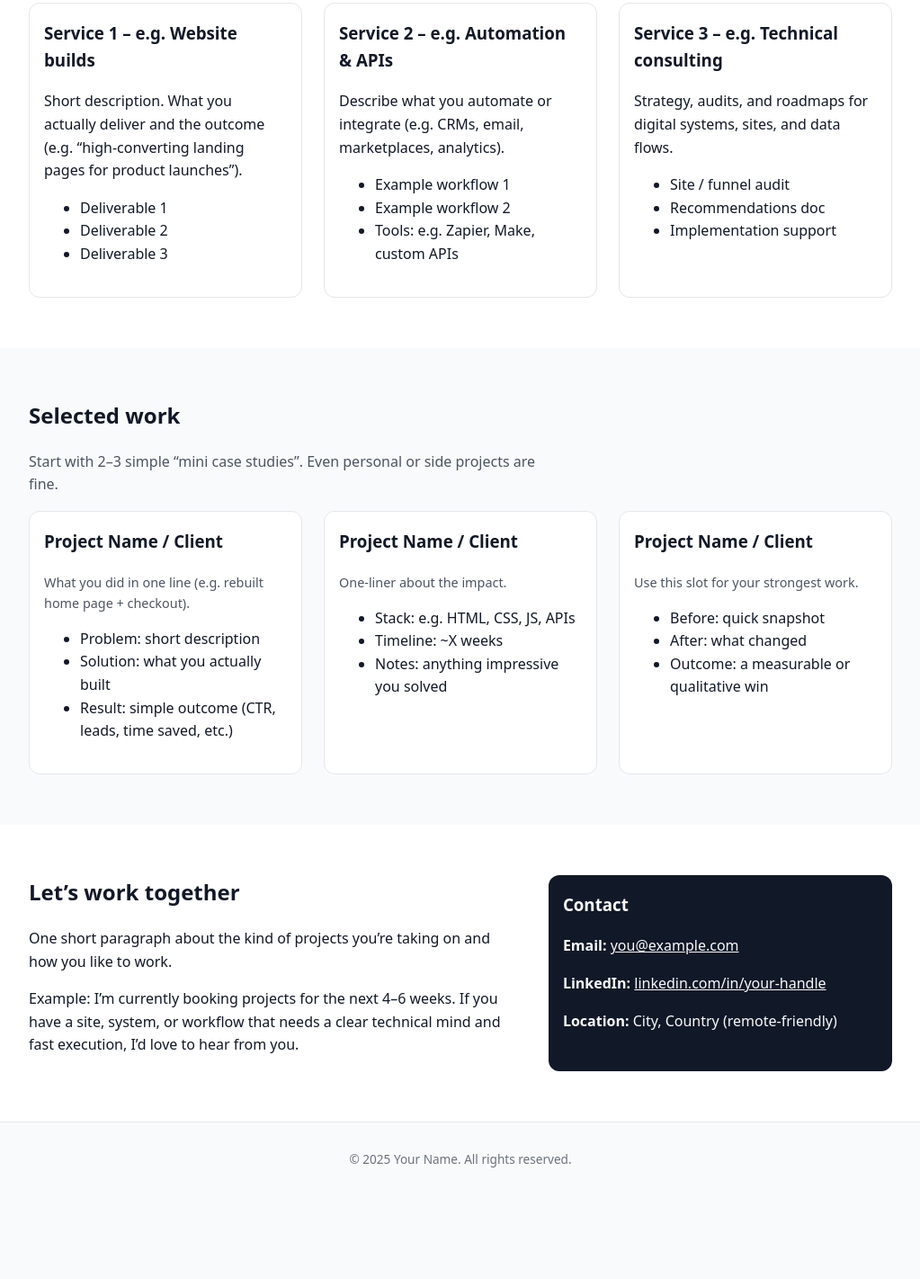
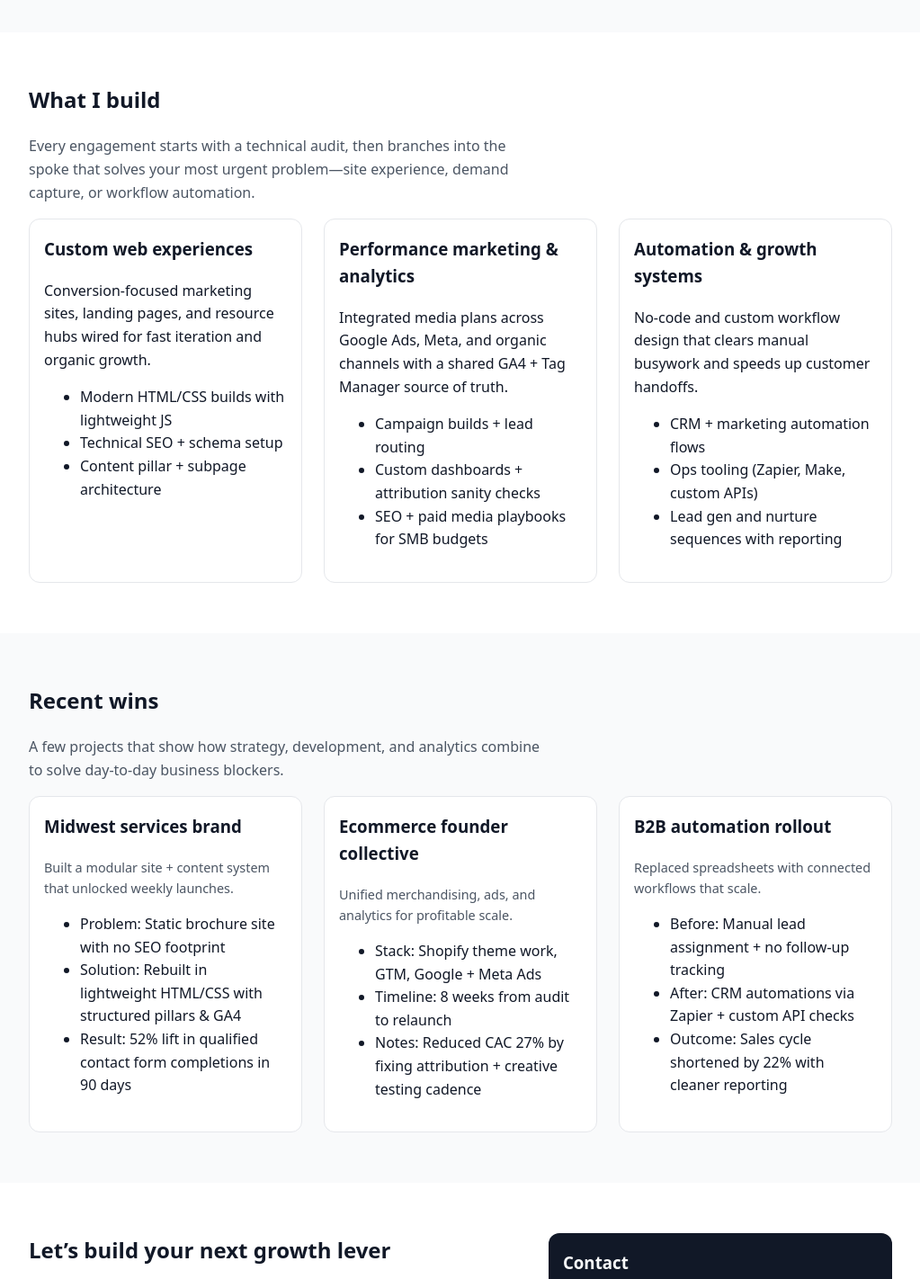
Before and after one commit to found-it-online/freelancer-site, a plain HTML site: page index.html in a window 1280 px wide. Shown: the part 997-2419 px from the top of the page at 90% size, without its empty margins (128-1151 px from the left). Before the commit the page ends 2334 px from the top, so only its background shows below. Drawn offline with Linux system fonts and the light colour scheme.

Commit message:
Refresh site content and add tooling

```diff
--- a/index.html
+++ b/index.html
@@ -2,14 +2,14 @@
 <html lang="en">
 <head>
   <meta charset="UTF-8" />
-  <title>Your Name – Freelance [Your Role]</title>
+  <title>Lauren Milligan – Digital Solutions Partner</title>
   <meta name="viewport" content="width=device-width, initial-scale=1" />
   <link rel="stylesheet" href="styles.css" />
 </head>
 <body>
   <header class="site-header">
     <div class="container nav">
-      <div class="logo">YourName</div>
+      <div class="logo">Lauren Milligan</div>
       <nav>
         <a href="#about">About</a>
         <a href="#services">Services</a>
@@ -24,16 +24,18 @@ pwd
     <section class="hero">
       <div class="container hero-content">
         <div>
-          <p class="eyebrow">Freelance [Your Role]</p>
-          <h1>I help brands with [short value statement]</h1>
+          <p class="eyebrow">Fractional digital partner</p>
+          <h1>I build custom solutions that remove growth bottlenecks</h1>
           <p class="hero-subtitle">
-            Brief one–two sentence elevator pitch about who you help and what you do.
+            Lauren Milligan pairs 10+ years of enterprise-to-SMB experience with fast execution
+            across web, funnels, analytics, and automation so leaders get measurable impact instead
+            of endless guesswork.
           </p>
           <div class="hero-actions">
             <a href="#contact" class="btn primary">Book a free call</a>
             <a href="#work" class="btn ghost">View recent work</a>
           </div>
-          <p class="hero-note">Available for projects starting in [Month, Year]</p>
+          <p class="hero-note">Currently partnering with sub-$50M teams seeking clarity and scale</p>
         </div>
       </div>
     </section>
@@ -42,23 +44,26 @@ pwd
     <section id="about" class="section">
       <div class="container two-column">
         <div>
-          <h2>About me</h2>
+          <h2>About Lauren</h2>
           <p>
-            2–3 sentences about your background. Mention years of experience, types of clients,
-            and what you’re best at.
+            For the past decade I’ve partnered with founders, marketing leads, and operations teams
+            to diagnose revenue leaks and build digital systems that actually solve them. I’m equal
+            parts strategist and builder—comfortable in code editors, GA4, ad dashboards, and CRM
+            logic—and I bring those disciplines together so you get fewer vendors and faster wins.
           </p>
           <p>
-            Example: I’ve spent the last 8+ years helping ecommerce and SaaS brands improve
-            their websites, funnels, and automations using modern tools and analytics.
+            This site acts as my hub-and-spoke: pillar pages outline signature offers, while sub
+            pages dive into free tools, code samples, and templates that help visitors act the moment
+            a question comes up.
           </p>
         </div>
         <div class="highlight-box">
           <h3>Quick facts</h3>
           <ul>
-            <li>Based in: Your city / timezone</li>
-            <li>Experience: X+ years</li>
-            <li>Past roles: e.g. Digital marketing, Web dev, AI workflows</li>
-            <li>Ideal clients: e.g. ecommerce, B2B, agencies</li>
+            <li>Based in: Chicago, CST (remote-first)</li>
+            <li>Experience: 10+ years across enterprise + SMB</li>
+            <li>Core roles: Web dev, SEO, performance media, automation</li>
+            <li>Ideal teams: Service or ecommerce orgs under $50M ARR</li>
           </ul>
         </div>
       </div>
@@ -67,43 +72,46 @@ pwd
     <!-- SERVICES / EXPERTISE -->
     <section id="services" class="section alt">
       <div class="container">
-        <h2>How I can help</h2>
+        <h2>What I build</h2>
         <p class="section-intro">
-          Focus on 3–4 core offers. Make them concrete and outcome-based.
+          Every engagement starts with a technical audit, then branches into the spoke that solves
+          your most urgent problem—site experience, demand capture, or workflow automation.
         </p>
         <div class="grid">
           <div class="card">
-            <h3>Service 1 – e.g. Website builds</h3>
+            <h3>Custom web experiences</h3>
             <p>
-              Short description. What you actually deliver and the outcome (e.g. “high-converting
-              landing pages for product launches”).
+              Conversion-focused marketing sites, landing pages, and resource hubs wired for fast
+              iteration and organic growth.
             </p>
             <ul>
-              <li>Deliverable 1</li>
-              <li>Deliverable 2</li>
-              <li>Deliverable 3</li>
+              <li>Modern HTML/CSS builds with lightweight JS</li>
+              <li>Technical SEO + schema setup</li>
+              <li>Content pillar + subpage architecture</li>
             </ul>
           </div>
           <div class="card">
-            <h3>Service 2 – e.g. Automation & APIs</h3>
+            <h3>Performance marketing & analytics</h3>
             <p>
-              Describe what you automate or integrate (e.g. CRMs, email, marketplaces, analytics).
+              Integrated media plans across Google Ads, Meta, and organic channels with a shared
+              GA4 + Tag Manager source of truth.
             </p>
             <ul>
-              <li>Example workflow 1</li>
-              <li>Example workflow 2</li>
-              <li>Tools: e.g. Zapier, Make, custom APIs</li>
+              <li>Campaign builds + lead routing</li>
+              <li>Custom dashboards + attribution sanity checks</li>
+              <li>SEO + paid media playbooks for SMB budgets</li>
             </ul>
           </div>
           <div class="card">
-            <h3>Service 3 – e.g. Technical consulting</h3>
+            <h3>Automation & growth systems</h3>
             <p>
-              Strategy, audits, and roadmaps for digital systems, sites, and data flows.
+              No-code and custom workflow design that clears manual busywork and speeds up customer
+              handoffs.
             </p>
             <ul>
-              <li>Site / funnel audit</li>
-              <li>Recommendations doc</li>
-              <li>Implementation support</li>
+              <li>CRM + marketing automation flows</li>
+              <li>Ops tooling (Zapier, Make, custom APIs)</li>
+              <li>Lead gen and nurture sequences with reporting</li>
             </ul>
           </div>
         </div>
@@ -113,36 +121,37 @@ pwd
     <!-- WORK / CASES -->
     <section id="work" class="section">
       <div class="container">
-        <h2>Selected work</h2>
+        <h2>Recent wins</h2>
         <p class="section-intro">
-          Start with 2–3 simple “mini case studies”. Even personal or side projects are fine.
+          A few projects that show how strategy, development, and analytics combine to solve
+          day-to-day business blockers.
         </p>
         <div class="grid">
           <div class="card">
-            <h3>Project Name / Client</h3>
-            <p class="tagline">What you did in one line (e.g. rebuilt home page + checkout).</p>
+            <h3>Midwest services brand</h3>
+            <p class="tagline">Built a modular site + content system that unlocked weekly launches.</p>
             <ul>
-              <li>Problem: short description</li>
-              <li>Solution: what you actually built</li>
-              <li>Result: simple outcome (CTR, leads, time saved, etc.)</li>
+              <li>Problem: Static brochure site with no SEO footprint</li>
+              <li>Solution: Rebuilt in lightweight HTML/CSS with structured pillars & GA4</li>
+              <li>Result: 52% lift in qualified contact form completions in 90 days</li>
             </ul>
           </div>
           <div class="card">
-            <h3>Project Name / Client</h3>
-            <p class="tagline">One-liner about the impact.</p>
+            <h3>Ecommerce founder collective</h3>
+            <p class="tagline">Unified merchandising, ads, and analytics for profitable scale.</p>
             <ul>
-              <li>Stack: e.g. HTML, CSS, JS, APIs</li>
-              <li>Timeline: ~X weeks</li>
-              <li>Notes: anything impressive you solved</li>
+              <li>Stack: Shopify theme work, GTM, Google + Meta Ads</li>
+              <li>Timeline: 8 weeks from audit to relaunch</li>
+              <li>Notes: Reduced CAC 27% by fixing attribution + creative testing cadence</li>
             </ul>
           </div>
           <div class="card">
-            <h3>Project Name / Client</h3>
-            <p class="tagline">Use this slot for your strongest work.</p>
+            <h3>B2B automation rollout</h3>
+            <p class="tagline">Replaced spreadsheets with connected workflows that scale.</p>
             <ul>
-              <li>Before: quick snapshot</li>
-              <li>After: what changed</li>
-              <li>Outcome: a measurable or qualitative win</li>
+              <li>Before: Manual lead assignment + no follow-up tracking</li>
+              <li>After: CRM automations via Zapier + custom API checks</li>
+              <li>Outcome: Sales cycle shortened by 22% with cleaner reporting</li>
             </ul>
           </div>
         </div>
@@ -153,20 +162,22 @@ pwd
     <section id="contact" class="section alt">
       <div class="container two-column">
         <div>
-          <h2>Let’s work together</h2>
+          <h2>Let’s build your next growth lever</h2>
           <p>
-            One short paragraph about the kind of projects you’re taking on and how you like to work.
+            I work best with small and midsize teams who need a strategic builder, not another
+            long-term agency contract. Tell me the business problem, and I’ll map the spoke—web,
+            SEO, paid, analytics, or automation—that gets you unstuck.
           </p>
           <p>
-            Example: I’m currently booking projects for the next 4–6 weeks. If you have a site,
-            system, or workflow that needs a clear technical mind and fast execution, I’d love to hear from you.
+            Engagements typically run 4–12 weeks with clear milestones, async updates, and shared
+            dashboards. One-off consults are also available if you just need a fast audit.
           </p>
         </div>
         <div class="highlight-box">
           <h3>Contact</h3>
-          <p><strong>Email:</strong> <a href="mailto:you@example.com">you@example.com</a></p>
-          <p><strong>LinkedIn:</strong> <a href="https://linkedin.com/in/your-handle" target="_blank">linkedin.com/in/your-handle</a></p>
-          <p><strong>Location:</strong> City, Country (remote-friendly)</p>
+          <p><strong>Email:</strong> <a href="mailto:hello@laurenmilligan.com">hello@laurenmilligan.com</a></p>
+          <p><strong>LinkedIn:</strong> <a href="https://linkedin.com/in/laurenmilligan" target="_blank">linkedin.com/in/laurenmilligan</a></p>
+          <p><strong>Location:</strong> Chicago, remote-friendly</p>
         </div>
       </div>
     </section>
@@ -174,7 +185,7 @@ pwd
 
   <footer class="site-footer">
     <div class="container footer-inner">
-      <p>© <span id="year"></span> Your Name. All rights reserved.</p>
+      <p>© <span id="year"></span> Lauren Milligan. All rights reserved.</p>
     </div>
   </footer>
 
```
Also changed, not shown: 2 other files.
